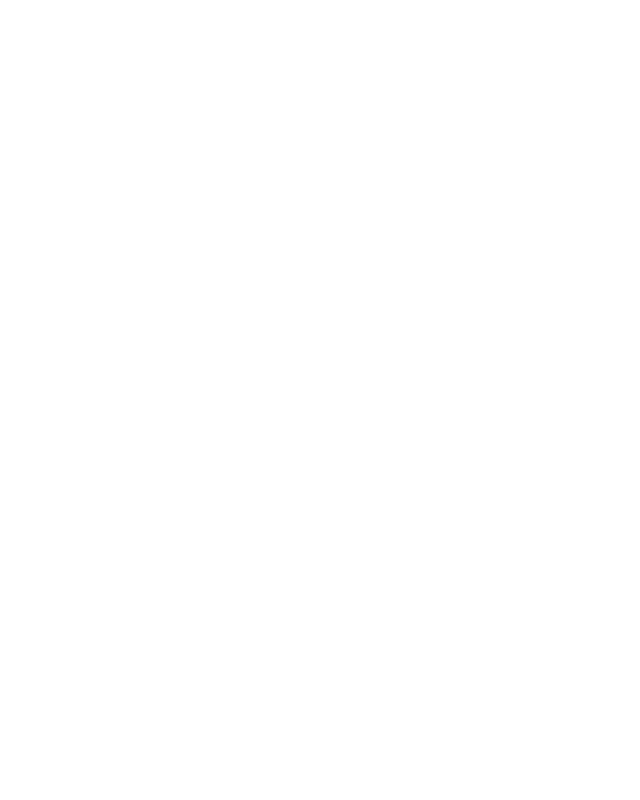
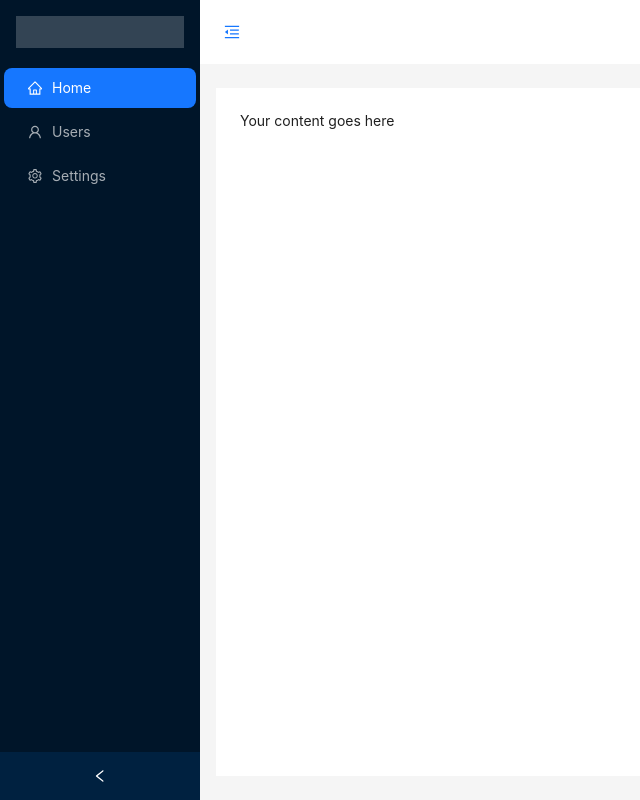
Before and after one commit to sarkartanmay393/coding-codeant, a React (Vite) app: page / in a window 1280 px wide. Before the commit this address had no page. Shown: the whole page, without its empty margins (0-640 px from the left). Built offline with nearby package versions, Linux system fonts and the light colour scheme.

Commit message:
Add Dashboard component and update routing in App.tsx

```diff
--- a/src/App.tsx
+++ b/src/App.tsx
@@ -2,6 +2,7 @@ import './global.css';
 import { BrowserRouter, Route, Routes } from "react-router-dom";
 import SignInPage from "./components/SignInPage";
 import styled from "@emotion/styled";
+import Dashboard from './components/Dashboard';
 
 const Layout = styled.div`
   height: 100vh;
@@ -14,6 +15,7 @@ function App() {
     <Layout>
       <BrowserRouter>
         <Routes>
+          <Route path="/" element={<Dashboard />} />
           <Route path="login" element={<SignInPage />} />
         </Routes>
       </BrowserRouter>
```
